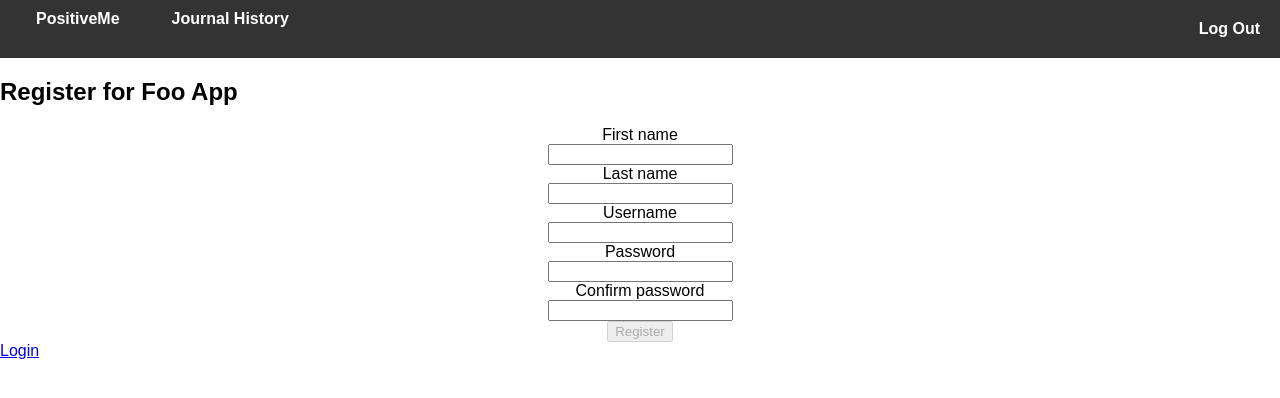
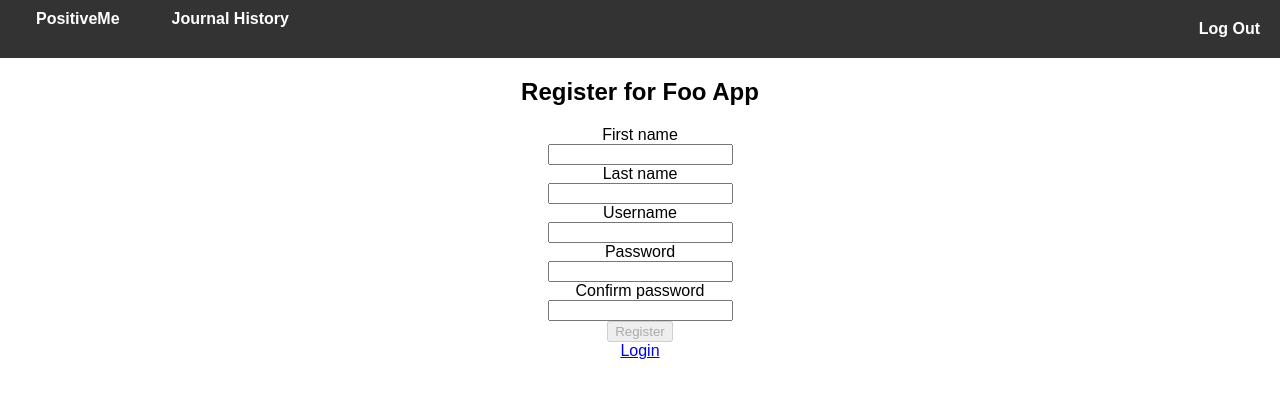
Before and after one commit to KatelinDeSerano/positive-me, a React (Create React App) app: page /register in a window 1280 px wide. Shown: the top 398 px of the page. Built offline with nearby package versions, Linux system fonts and the light colour scheme.

Commit message:
css tweaks

```diff
--- a/src/components/App.css
+++ b/src/components/App.css
@@ -22,10 +22,8 @@
   font-size: large;
 }
 
-.auth {
-  display: inline-block;
-  text-align: center;
-}
+
+
 
 @keyframes App-logo-spin {
   from { transform: rotate(0deg); }
--- a/src/components/landingPage.js
+++ b/src/components/landingPage.js
@@ -33,8 +33,10 @@ class LandingPage extends Component {
               </ul>
             </div>
             <div className="registrationPage">
-            <Link to="/login">Login </ Link>
-            <Link to="/register">Register</ Link>
+            <span>
+            <Link to="/login" className="auth">Login </ Link>
+            <Link to="/register" className="auth">Register</ Link>
+            </span>
         </div>
       </div>
     );
--- /dev/null
+++ b/src/components/loginPage.css
@@ -0,0 +1,9 @@
+.home h2 {
+    text-align: center;
+}
+
+.auth {
+    display: block;
+    text-align: center;
+
+}
--- a/src/components/loginPage.js
+++ b/src/components/loginPage.js
@@ -13,7 +13,7 @@ export function LoginPage(props) {
         <div className="home">
             <h2>Login</h2>
             <LoginForm />
-            <Link to="/register">Register</Link>
+            <Link to="/register" className="auth">Register</Link>
         </div>
     );
 }
--- a/src/components/registrationPage.css
+++ b/src/components/registrationPage.css
@@ -1,7 +1,9 @@
-h2 {
+.home h2 {
     text-align: center;
 }
 
 .auth {
+    display: block;
     text-align: center;
+
 }
--- a/src/components/registrationPage.js
+++ b/src/components/registrationPage.js
@@ -1,8 +1,8 @@
 import React from 'react';
 import {connect} from 'react-redux';
 import {Link, Redirect} from 'react-router-dom';
-
 import RegistrationForm from './registrationForm';
+import "./registrationPage.css";
 
 export function RegistrationPage(props) {
     // If we are logged in (which happens automatically when registration
@@ -14,7 +14,7 @@ export function RegistrationPage(props) {
         <div className="home">
             <h2>Register for Foo App</h2>
             <RegistrationForm />
-            <Link to="/">Login</Link>
+            <Link className="auth" to="/">Login</Link>
         </div>
     );
 }
```
